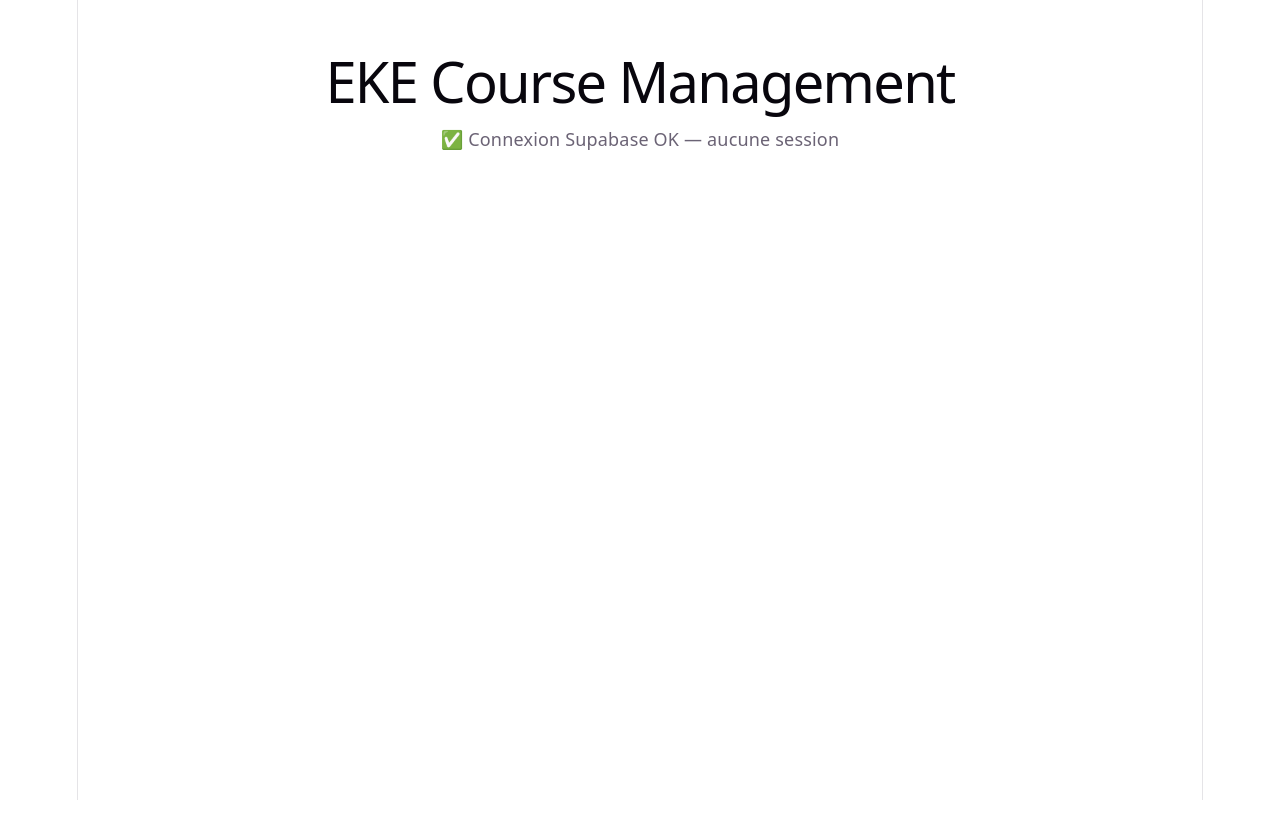
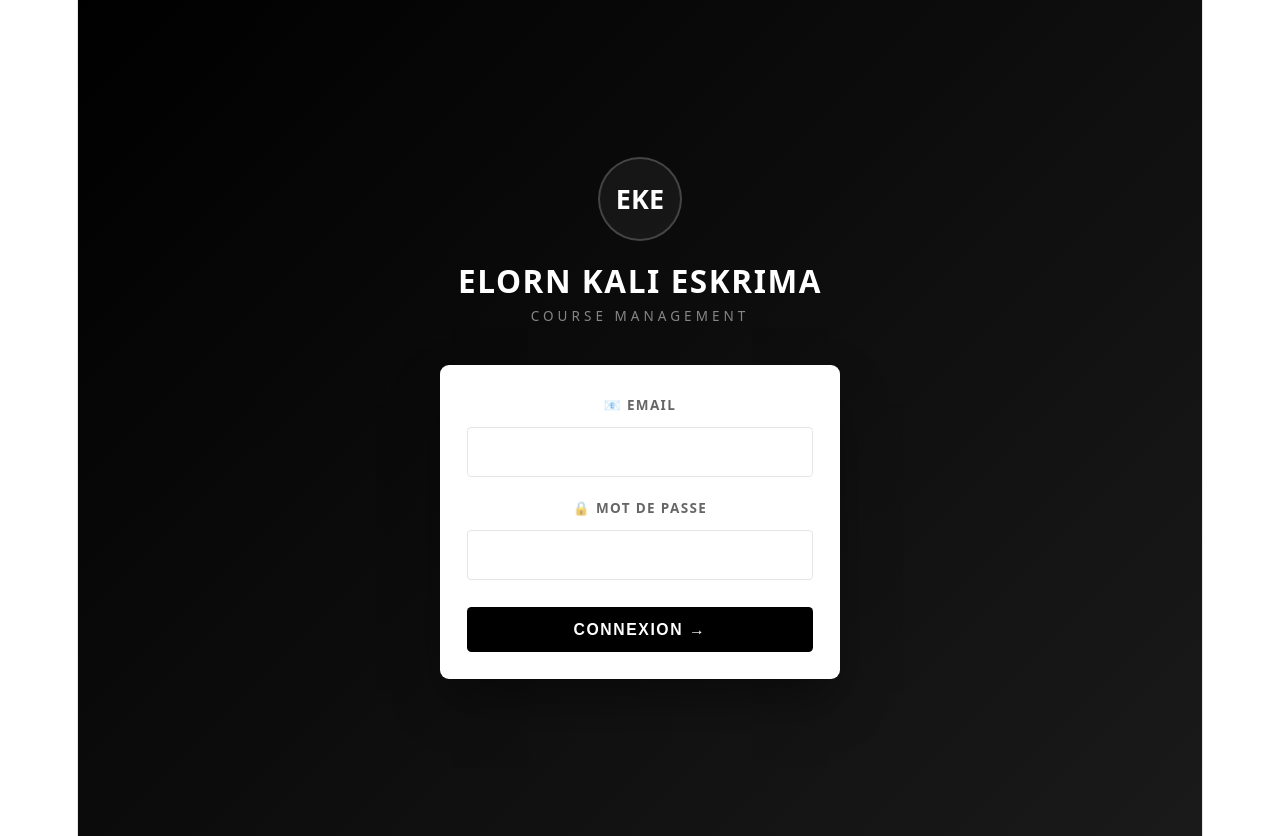
Before and after one commit to elorn-kali-eskrima/eke-course-management, a React app: page / in a window 1280 px wide. Before the commit the page ends 800 px from the top, so only its background shows below. Built offline with nearby package versions, Linux system fonts and the light colour scheme; no server answers; the HTML template or start-up script is replaced by a standard one.

Commit message:
Auth fonctionnelle + Tailwind configuré

```diff
--- a/src/App.jsx
+++ b/src/App.jsx
@@ -1,28 +1,57 @@
-import { useEffect, useState } from 'react';
-import { supabase } from './supabaseClient';
+import { AuthProvider, useAuth } from './useAuth';
+import LoginPage from './LoginPage';
 
-function App() {
-  const [status, setStatus] = useState('Connexion à Supabase...');
+function AppContent() {
+  const { session, profile, loading, signOut } = useAuth();
 
-  useEffect(() => {
-    async function testConnection() {
-      try {
-        const { data, error } = await supabase.auth.getSession();
-        if (error) throw error;
-        setStatus('✅ Connexion Supabase OK — ' + (data.session ? 'session active' : 'aucune session'));
-      } catch (err) {
-        setStatus('❌ Erreur : ' + err.message);
-      }
-    }
-    testConnection();
-  }, []);
+  if (loading) {
+    return (
+      <div style={{ padding: '2rem', fontFamily: 'system-ui', textAlign: 'center' }}>
+        Chargement…
+      </div>
+    );
+  }
+
+  if (!session) return <LoginPage />;
 
   return (
-    <div style={{ padding: '2rem', fontFamily: 'system-ui' }}>
-      <h1>EKE Course Management</h1>
-      <p>{status}</p>
+    <div style={{ padding: '2rem', fontFamily: 'system-ui', maxWidth: '800px', margin: '0 auto' }}>
+      <h1>🥋 EKE Course Management</h1>
+      <p>✅ Connecté en tant que : <strong>{profile?.full_name}</strong></p>
+      <p>📧 Email : {session.user.email}</p>
+      <p>👤 Rôle : <strong>{profile?.role}</strong> {profile?.role === 'admin' && '👑'}</p>
+      <p>🎨 Couleur : <span style={{
+        display: 'inline-block',
+        width: '20px',
+        height: '20px',
+        background: profile?.color,
+        borderRadius: '50%',
+        verticalAlign: 'middle',
+      }}></span></p>
+      <button
+        onClick={signOut}
+        style={{
+          marginTop: '1rem',
+          padding: '0.5rem 1rem',
+          background: 'black',
+          color: 'white',
+          border: 'none',
+          borderRadius: '0.25rem',
+          cursor: 'pointer',
+        }}
+      >
+        🚪 Déconnexion
+      </button>
     </div>
   );
 }
 
+function App() {
+  return (
+    <AuthProvider>
+      <AppContent />
+    </AuthProvider>
+  );
+}
+
 export default App;
--- /dev/null
+++ b/src/LoginPage.jsx
@@ -0,0 +1,135 @@
+import { useState } from 'react';
+import { useAuth } from './useAuth';
+
+export default function LoginPage() {
+  const { signIn } = useAuth();
+  const [email, setEmail] = useState('');
+  const [password, setPassword] = useState('');
+  const [loading, setLoading] = useState(false);
+  const [error, setError] = useState('');
+
+  const handleSubmit = async (e) => {
+    e.preventDefault();
+    setLoading(true);
+    setError('');
+    const { error } = await signIn(email, password);
+    if (error) setError(error.message);
+    setLoading(false);
+  };
+
+  return (
+    <div style={{
+      minHeight: '100vh',
+      display: 'flex',
+      alignItems: 'center',
+      justifyContent: 'center',
+      background: 'linear-gradient(135deg, #000 0%, #1a1a1a 100%)',
+      fontFamily: 'system-ui, sans-serif',
+      padding: '1rem',
+    }}>
+      <div style={{ width: '100%', maxWidth: '400px' }}>
+        <div style={{ textAlign: 'center', marginBottom: '2rem' }}>
+          <div style={{
+            display: 'inline-flex',
+            alignItems: 'center',
+            justifyContent: 'center',
+            width: '80px',
+            height: '80px',
+            marginBottom: '1.5rem',
+            borderRadius: '50%',
+            border: '2px solid rgba(255,255,255,0.2)',
+            background: 'rgba(255,255,255,0.05)',
+          }}>
+            <span style={{ color: 'white', fontSize: '1.5rem', fontWeight: 900 }}>EKE</span>
+          </div>
+          <h1 style={{ color: 'white', fontSize: '1.75rem', fontWeight: 900, margin: 0, letterSpacing: '0.05em' }}>
+            ELORN KALI ESKRIMA
+          </h1>
+          <p style={{ color: 'rgba(255,255,255,0.5)', fontSize: '0.75rem', letterSpacing: '0.3em', textTransform: 'uppercase', marginTop: '0.5rem' }}>
+            Course Management
+          </p>
+        </div>
+
+        <form onSubmit={handleSubmit} style={{
+          background: 'white',
+          borderRadius: '0.5rem',
+          padding: '1.5rem',
+          boxShadow: '0 25px 50px -12px rgba(0,0,0,0.5)',
+        }}>
+          <label style={{ display: 'block', fontSize: '0.75rem', textTransform: 'uppercase', letterSpacing: '0.1em', fontWeight: 600, color: 'rgba(0,0,0,0.6)', marginBottom: '0.5rem' }}>
+            📧 Email
+          </label>
+          <input
+            type="email"
+            value={email}
+            onChange={e => setEmail(e.target.value)}
+            required
+            autoComplete="email"
+            style={{
+              width: '100%',
+              padding: '0.75rem 1rem',
+              border: '1px solid rgba(0,0,0,0.1)',
+              borderRadius: '0.25rem',
+              marginBottom: '1rem',
+              fontSize: '1rem',
+              boxSizing: 'border-box',
+            }}
+          />
+
+          <label style={{ display: 'block', fontSize: '0.75rem', textTransform: 'uppercase', letterSpacing: '0.1em', fontWeight: 600, color: 'rgba(0,0,0,0.6)', marginBottom: '0.5rem' }}>
+            🔒 Mot de passe
+          </label>
+          <input
+            type="password"
+            value={password}
+            onChange={e => setPassword(e.target.value)}
+            required
+            autoComplete="current-password"
+            style={{
+              width: '100%',
+              padding: '0.75rem 1rem',
+              border: '1px solid rgba(0,0,0,0.1)',
+              borderRadius: '0.25rem',
+              marginBottom: '1.5rem',
+              fontSize: '1rem',
+              boxSizing: 'border-box',
+            }}
+          />
+
+          {error && (
+            <div style={{
+              background: '#fee',
+              color: '#c00',
+              padding: '0.75rem',
+              borderRadius: '0.25rem',
+              marginBottom: '1rem',
+              fontSize: '0.875rem',
+            }}>
+              ❌ {error}
+            </div>
+          )}
+
+          <button
+            type="submit"
+            disabled={loading}
+            style={{
+              width: '100%',
+              background: loading ? '#666' : 'black',
+              color: 'white',
+              padding: '0.75rem',
+              borderRadius: '0.25rem',
+              fontWeight: 600,
+              textTransform: 'uppercase',
+              letterSpacing: '0.1em',
+              fontSize: '0.875rem',
+              border: 'none',
+              cursor: loading ? 'wait' : 'pointer',
+            }}
+          >
+            {loading ? 'Connexion…' : 'Connexion →'}
+          </button>
+        </form>
+      </div>
+    </div>
+  );
+}
--- /dev/null
+++ b/src/useAuth.jsx
@@ -0,0 +1,63 @@
+import { useEffect, useState, createContext, useContext } from 'react';
+import { supabase } from './supabaseClient';
+
+const AuthContext = createContext(null);
+
+export function AuthProvider({ children }) {
+  const [session, setSession] = useState(null);
+  const [profile, setProfile] = useState(null);
+  const [loading, setLoading] = useState(true);
+
+  useEffect(() => {
+    // Charger la session au démarrage
+    supabase.auth.getSession().then(({ data: { session } }) => {
+      setSession(session);
+      if (session) fetchProfile(session.user.id);
+      else setLoading(false);
+    });
+
+    // Écouter les changements d'auth
+    const { data: { subscription } } = supabase.auth.onAuthStateChange(
+      async (_event, session) => {
+        setSession(session);
+        if (session) await fetchProfile(session.user.id);
+        else {
+          setProfile(null);
+          setLoading(false);
+        }
+      }
+    );
+
+    return () => subscription.unsubscribe();
+  }, []);
+
+  async function fetchProfile(userId) {
+    const { data, error } = await supabase
+      .from('profiles')
+      .select('*')
+      .eq('id', userId)
+      .single();
+    if (!error) setProfile(data);
+    setLoading(false);
+  }
+
+  const signIn = async (email, password) => {
+    return await supabase.auth.signInWithPassword({ email, password });
+  };
+
+  const signOut = async () => {
+    await supabase.auth.signOut();
+  };
+
+  return (
+    <AuthContext.Provider value={{ session, profile, loading, signIn, signOut }}>
+      {children}
+    </AuthContext.Provider>
+  );
+}
+
+export function useAuth() {
+  const context = useContext(AuthContext);
+  if (!context) throw new Error('useAuth doit être utilisé dans AuthProvider');
+  return context;
+}
```
